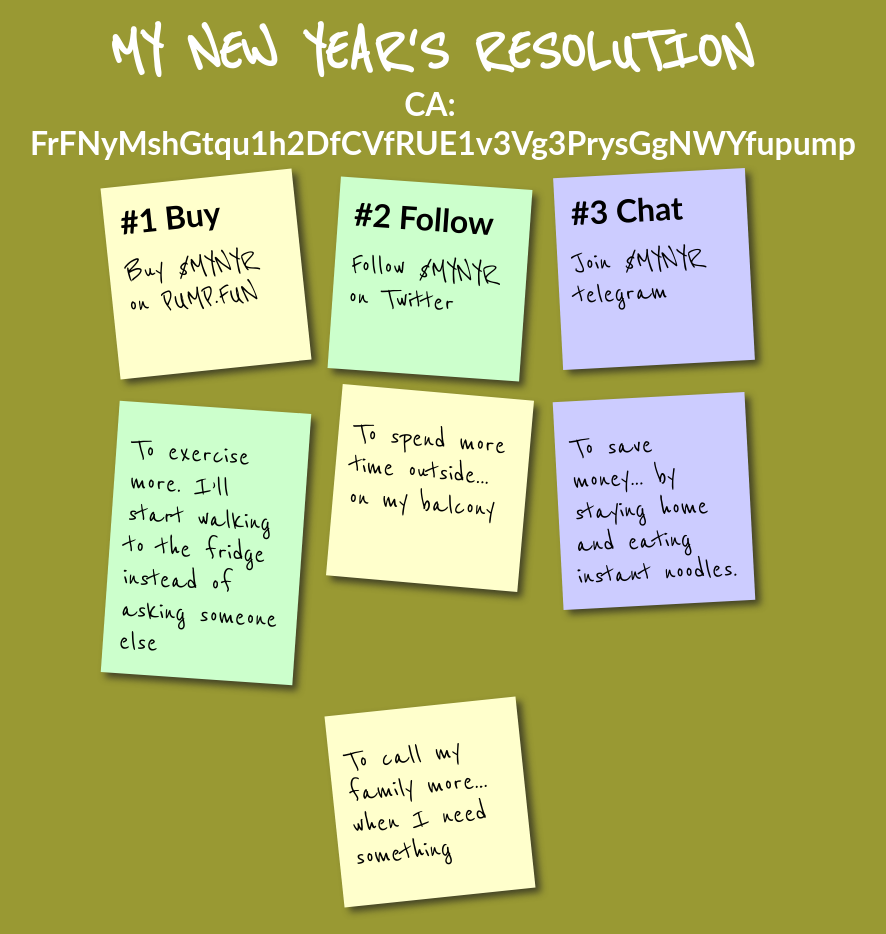
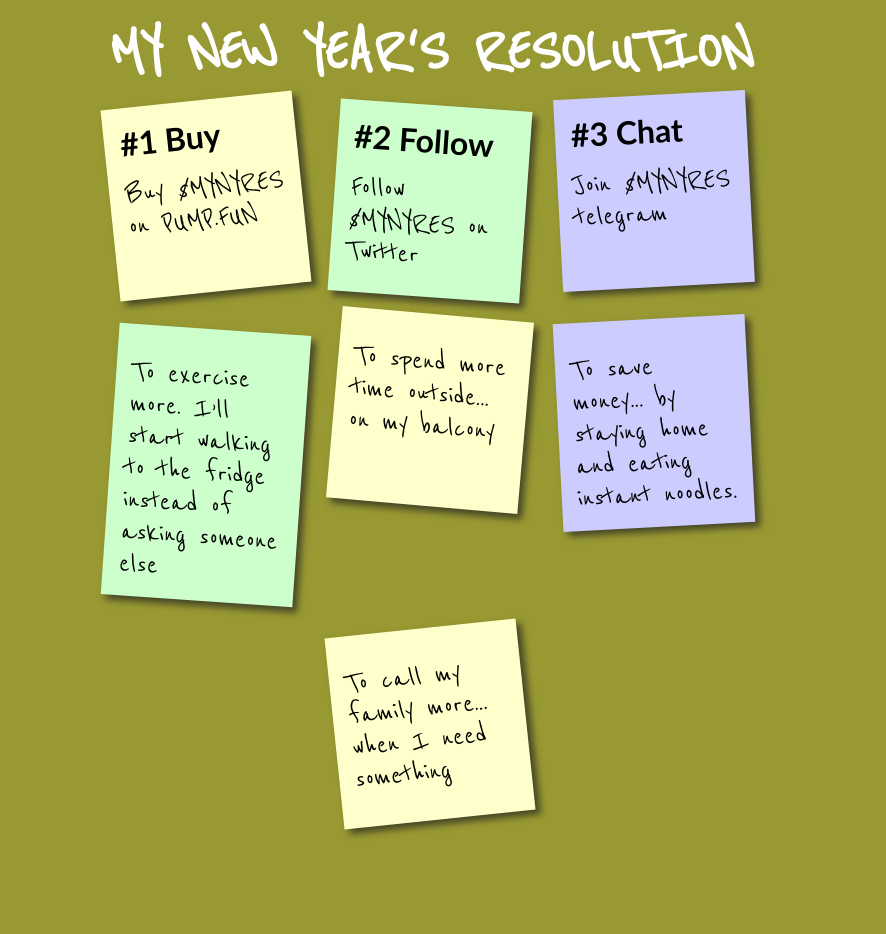
Before and after one commit to mynyr2025/2025, a plain HTML site: page index.html in a window 1280 px wide. Shown: the whole page, without its empty margins (210-1096 px from the left). After the commit the page ends 856 px from the top, so only its background shows below. Drawn offline with Linux system fonts and the light colour scheme.

Commit message:
Update index.html

```diff
--- a/index.html
+++ b/index.html
@@ -210,25 +210,24 @@
     <div class="wrapper">
       <div class="header">
         <h1>MY NEW YEAR'S RESOLUTION</h1>
-<h2><strong>CA: FrFNyMshGtqu1h2DfCVfRUE1v3Vg3PrysGgNWYfupump</strong></h2>
       </div>
       <ul>
         <li>
           <a href="https://pump.fun/coin/FrFNyMshGtqu1h2DfCVfRUE1v3Vg3PrysGgNWYfupump" target="_blank">
             <h2>#1 Buy</h2>
-            <p>Buy $MYNYR on PUMP.FUN</p>
+            <p>Buy $MYNYRES on PUMP.FUN</p>
           </a>
         </li>
         <li>
-          <a href="https://x.com/MYNYR2025" target="_blank">
+          <a href="https://x.com/MYNYRES" target="_blank">
             <h2>#2 Follow</h2>
-            <p>Follow $MYNYR on Twitter</p>
+            <p>Follow $MYNYRES on Twitter</p>
           </a>
         </li>
         <li>
-          <a href="https://t.me/mynyr2025" target="_blank">
+          <a href="https://t.me/mynyres" target="_blank">
             <h2>#3 Chat</h2>
-            <p>Join $MYNYR telegram</p>
+            <p>Join $MYNYRES telegram</p>
           </a>
         </li>
         <li>
```
